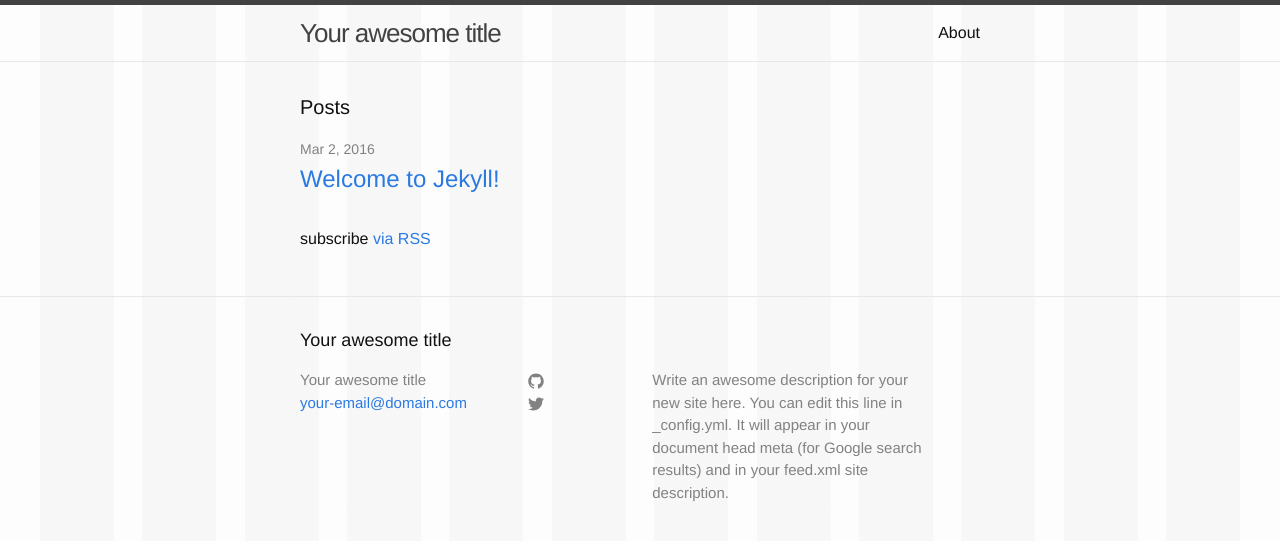
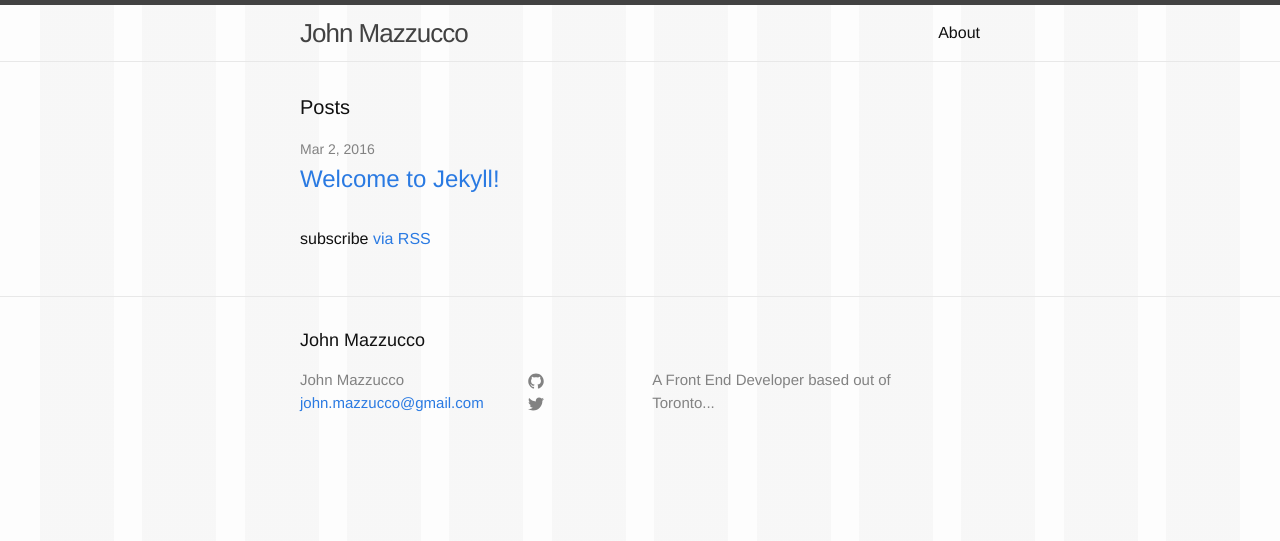
Before and after one commit to JMazzucco/Portfolio-Jekyll, a Jekyll site: the page built from index.html, in a window 1280 px wide. Shown: the top 541 px of the page. Built offline with Jekyll 4.4.1, drawn with Linux system fonts in a browser that asks for light colours.

Commit message:
Add personal info

```diff
--- a/_config.yml
+++ b/_config.yml
@@ -6,16 +6,14 @@
 # 'jekyll serve'. If you change this file, please restart the server process.
 
 # Site settings
-title: Your awesome title
-email: your-email@domain.com
+title: John Mazzucco
+email: john.mazzucco@gmail.com
 description: > # this means to ignore newlines until "baseurl:"
-  Write an awesome description for your new site here. You can edit this
-  line in _config.yml. It will appear in your document head meta (for
-  Google search results) and in your feed.xml site description.
+  A Front End Developer based out of Toronto...
 baseurl: "" # the subpath of your site, e.g. /blog
-url: "http://yourdomain.com" # the base hostname & protocol for your site
-twitter_username: jekyllrb
-github_username:  jekyll
+url: "http://johnmazzucco.codes" # the base hostname & protocol for your site
+twitter_username: johnmazzucco
+github_username:  jmazzucco
 
 # Build settings
 markdown: kramdown
```
